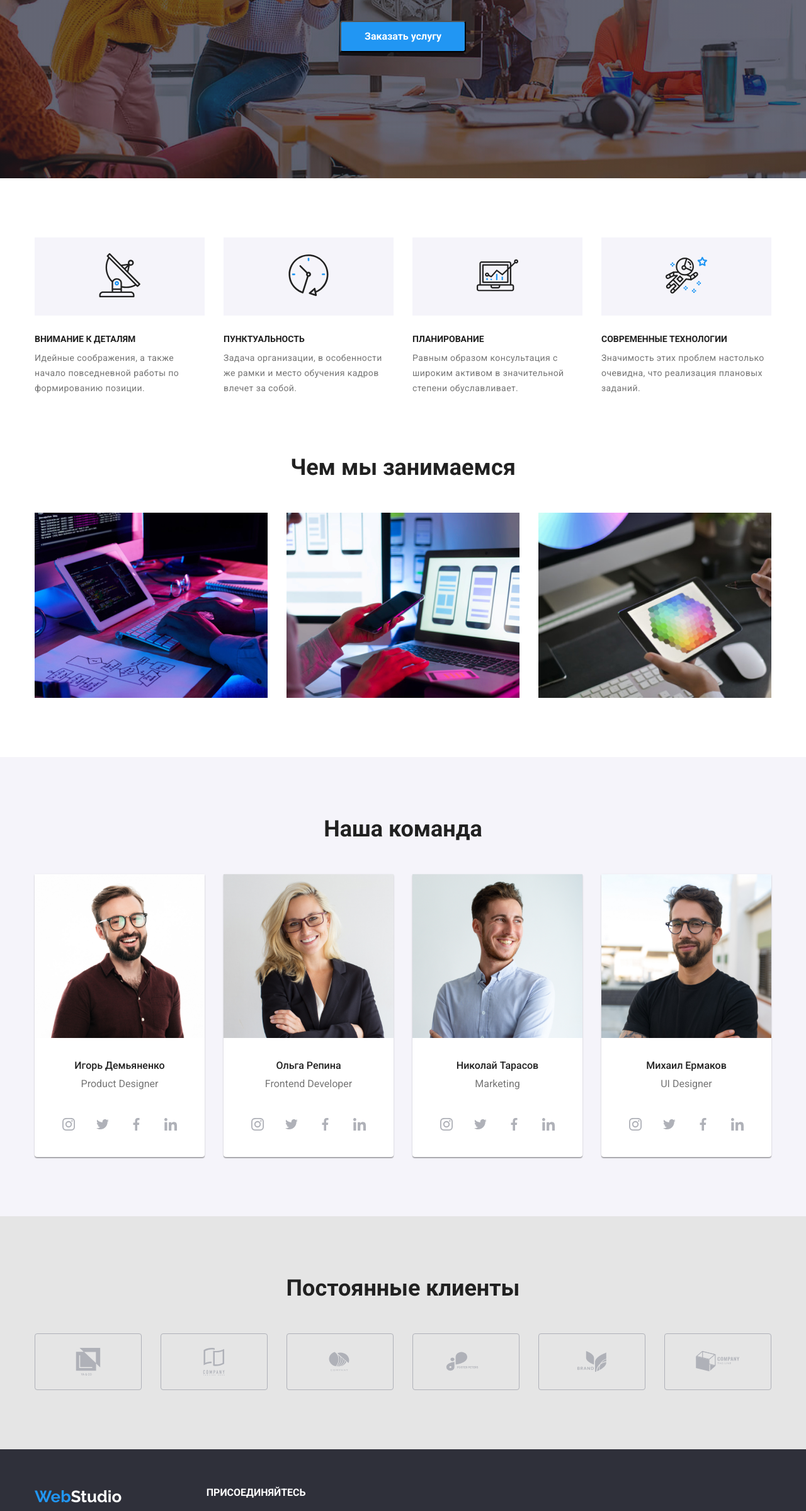
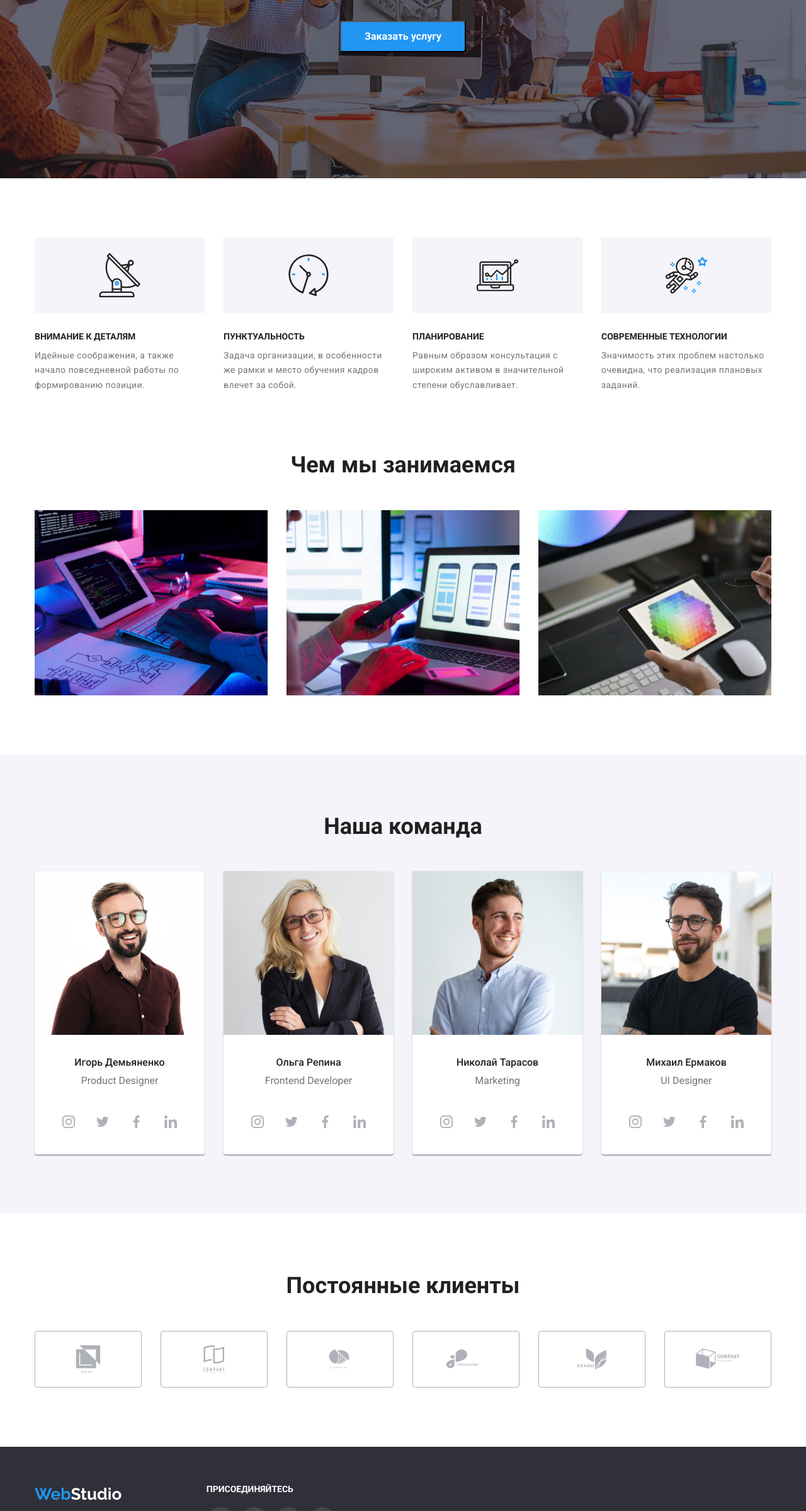
Before and after one commit to LadyNenAdams/goit-markup-hw-04, a plain HTML site: page index.html in a window 1280 px wide. Shown: the part 398-2797 px from the top of the page at 63% size. Drawn offline with nearby package versions, Linux system fonts and the light colour scheme.

Commit message:
Final-final

```diff
--- a/css/styles.css
+++ b/css/styles.css
@@ -7,7 +7,7 @@
 --background-footer-color:#2f303a;
 --background-hero-color: #2f303a;
 --background-team-color: #f5f4fa;
---customers-bgd-color: #e5e5e5;
+--customers-bgd-color: #ffffff;
 
 --title-h1-color: #ffffff;
 --title-h2-color: #212121;
@@ -283,6 +283,10 @@ img {
 .join-us {
     margin-bottom: 20px;
     text-transform: uppercase;
+    font-style: normal;
+    font-weight: bold;
+    font-size: 14px;
+    line-height: 1.14;
     color: var(--footer-text-color);
 }
 
@@ -295,6 +299,10 @@ img {
     width: 44px;
     height: 44px;
 
+}
+
+.footer-icon-li:not(:last-child) {
+    margin-right: 10px;
 }
 
 .footer-icon-link {
@@ -411,12 +419,16 @@ img {
 
 
 .features-bgd {
+
+    display: flex;
+    align-items: center;
+    justify-content: center;
+
+    margin-bottom: 30px;
+
+    height: 120px;
     background-color: var(--features-bgd-color);
-    margin-bottom: 30px;
-    padding-top: 25px;
-    padding-bottom: 25px;
-    padding-right: 102px;
-    padding-left: 102px;
+
 }
 
 .features-icon {
@@ -574,6 +586,7 @@ img {
     width: 100%;
     height: 100%;
 
+    border-radius: 50%;
     background-color: var(--team-background-cards);
 
 
@@ -641,22 +654,32 @@ img {
     justify-content: center;
     align-items: center;
 
+
     width: 100%;
     height: 100%;
-
 
     border: 1px solid var(--border-customers);
     box-sizing: border-box;
     border-radius: 4px;
+
+
+
+
+
+}
+
+.customers-link:focus, .customers-link:hover {
+    border: 1px solid var(--highlight-color);
 }
 
 .customers-link:hover .customers-icon,
 .customers-link:focus .customers-icon {
     fill: var(--highlight-color);
-    border: 1px solid var(--highlight-color);
+
 }
 
 .customers-icon {
+
 
     fill: var(--customers-icons-color);
 }
```
